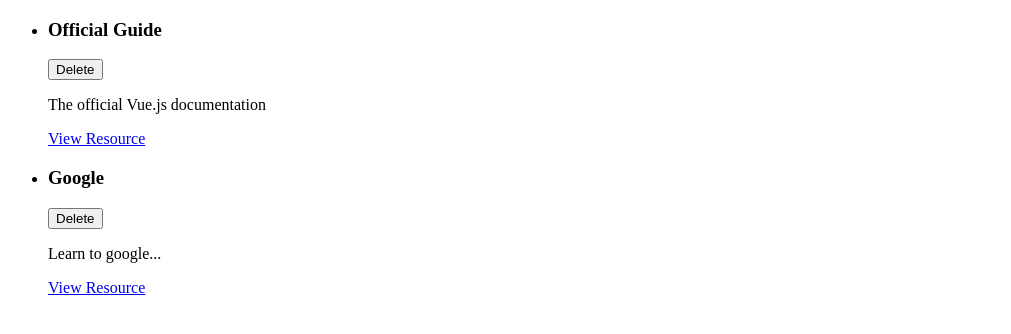
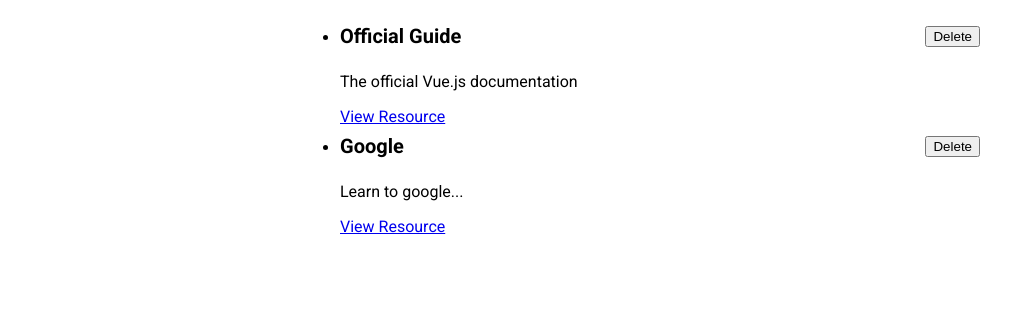
Before and after one commit to Josip-github/Learning-Resources-Project, a Vue app: page / in a window 1280 px wide. Shown: the top 334 px of the page, without its empty margins (0-1011 px from the left). Built offline with nearby package versions, Linux system fonts and the light colour scheme; the HTML template or start-up script is replaced by a standard one.

Commit message:
Add css styles

```diff
--- a/src/App.vue
+++ b/src/App.vue
@@ -37,3 +37,19 @@
     }
 }
 </script>
+
+<style>
+@import url('https://fonts.googleapis.com/css2?family=Roboto:wght@400;700&display=swap');
+
+* {
+  box-sizing: border-box;
+}
+
+html {
+  font-family: 'Roboto', sans-serif;
+}
+
+body {
+  margin: 0;
+}
+</style>
--- a/src/components/learning-resources/LearningResource.vue
+++ b/src/components/learning-resources/LearningResource.vue
@@ -18,3 +18,21 @@
     props: ['title', 'description', 'link']
 }
 </script>
+
+<style scoped>
+li {
+  margin: auto;
+  max-width: 40rem;
+}
+
+header {
+  display: flex;
+  justify-content: space-between;
+  align-items: center;
+}
+
+h3 {
+  font-size: 1.25rem;
+  margin: 0.5rem 0;
+}
+</style>
```
